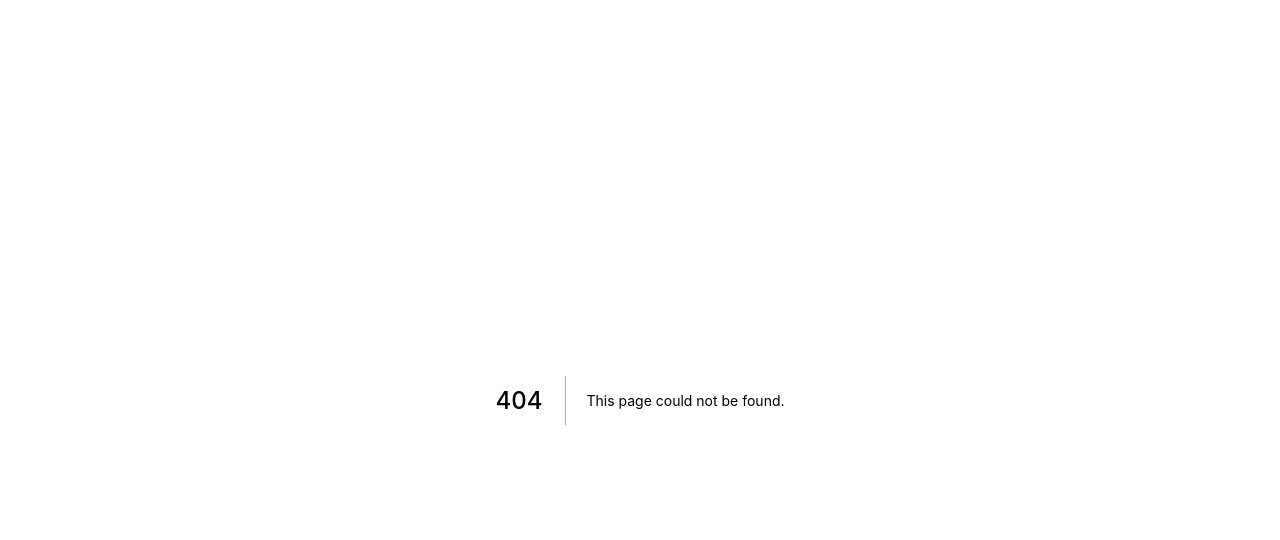
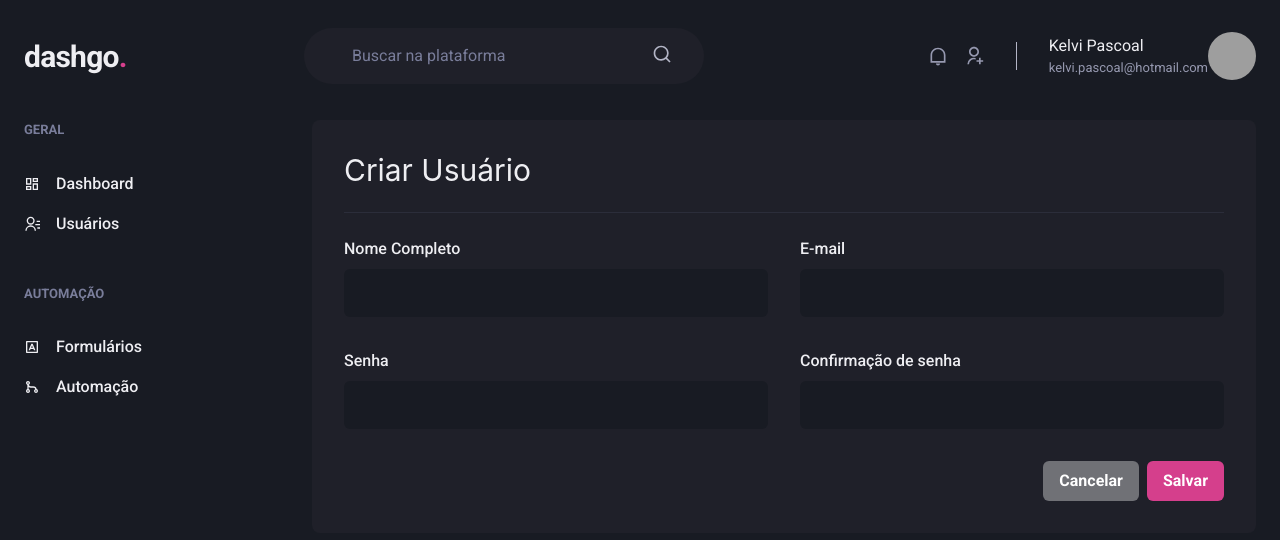
Before and after one commit to KelviPascoal/next-with-chakra-ui, a Next.js app: page /users/create in a window 1280 px wide. Before the commit this address had no page. Shown: the top 540 px of the page. Built offline with nearby package versions, Linux system fonts and the light colour scheme; grey boxes are pictures that could not be loaded.

Commit message:
feat: create create user page

```diff
--- /dev/null
+++ b/src/pages/users/create.tsx
@@ -0,0 +1,56 @@
+import {
+  Box,
+  Button,
+  Divider,
+  Flex,
+  Heading,
+  HStack,
+  SimpleGrid,
+  VStack,
+} from "@chakra-ui/react";
+import { Input } from "../../components/Form/Input";
+import { Header } from "../../components/Header";
+import { Sidebar } from "../../components/Sidebar";
+
+export default function CreateUser() {
+  return (
+    <Box>
+      <Header />
+
+      <Flex w="100%" my="6" maxWidth={1480} mx="auto" px="6">
+        <Sidebar />
+
+        <Box flex="1" borderRadius={8} bg="gray.800" p="8">
+          <Heading size="lg" fontWeight="normal">
+            Criar Usuário
+          </Heading>
+
+          <Divider my={6} borderColor="gray.700" />
+
+          <VStack spacing="8">
+            <SimpleGrid minChildWidth="240px" spacing="8" w="100%">
+              <Input name="name" label="Nome Completo" />
+              <Input name="email" type="email" label="E-mail" />
+            </SimpleGrid>
+
+            <SimpleGrid minChildWidth="240px" spacing="8" w="100%">
+              <Input name="password" type="password" label="Senha" />
+              <Input
+                name="password_confirmation"
+                type="password"
+                label="Confirmação de senha"
+              />
+            </SimpleGrid>
+          </VStack>
+
+          <Flex mt="8" justify="flex-end">
+            <HStack>
+              <Button colorScheme="whiteAlpha">Cancelar</Button>
+              <Button colorScheme="pink">Salvar</Button>
+            </HStack>
+          </Flex>
+        </Box>
+      </Flex>
+    </Box>
+  );
+}
```
